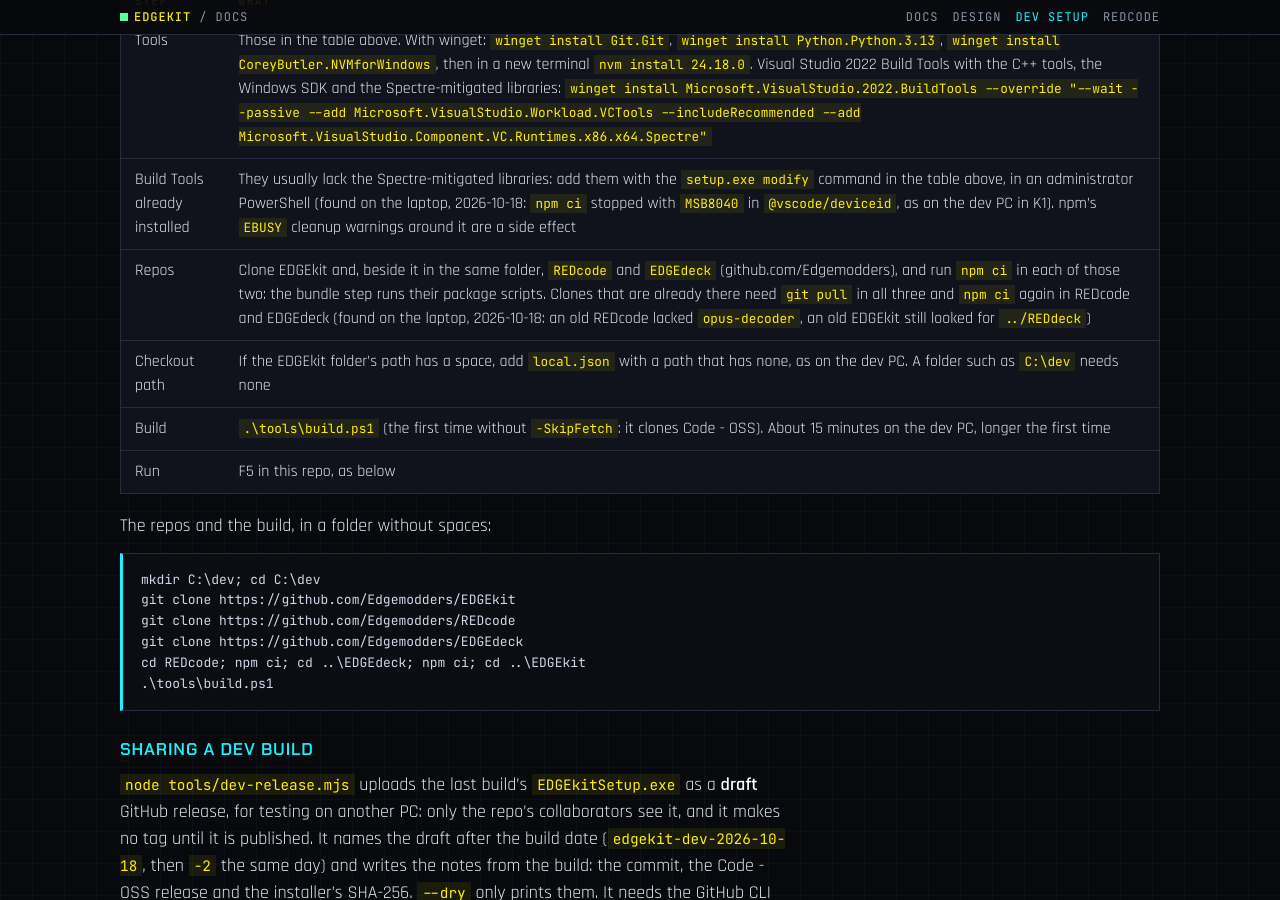
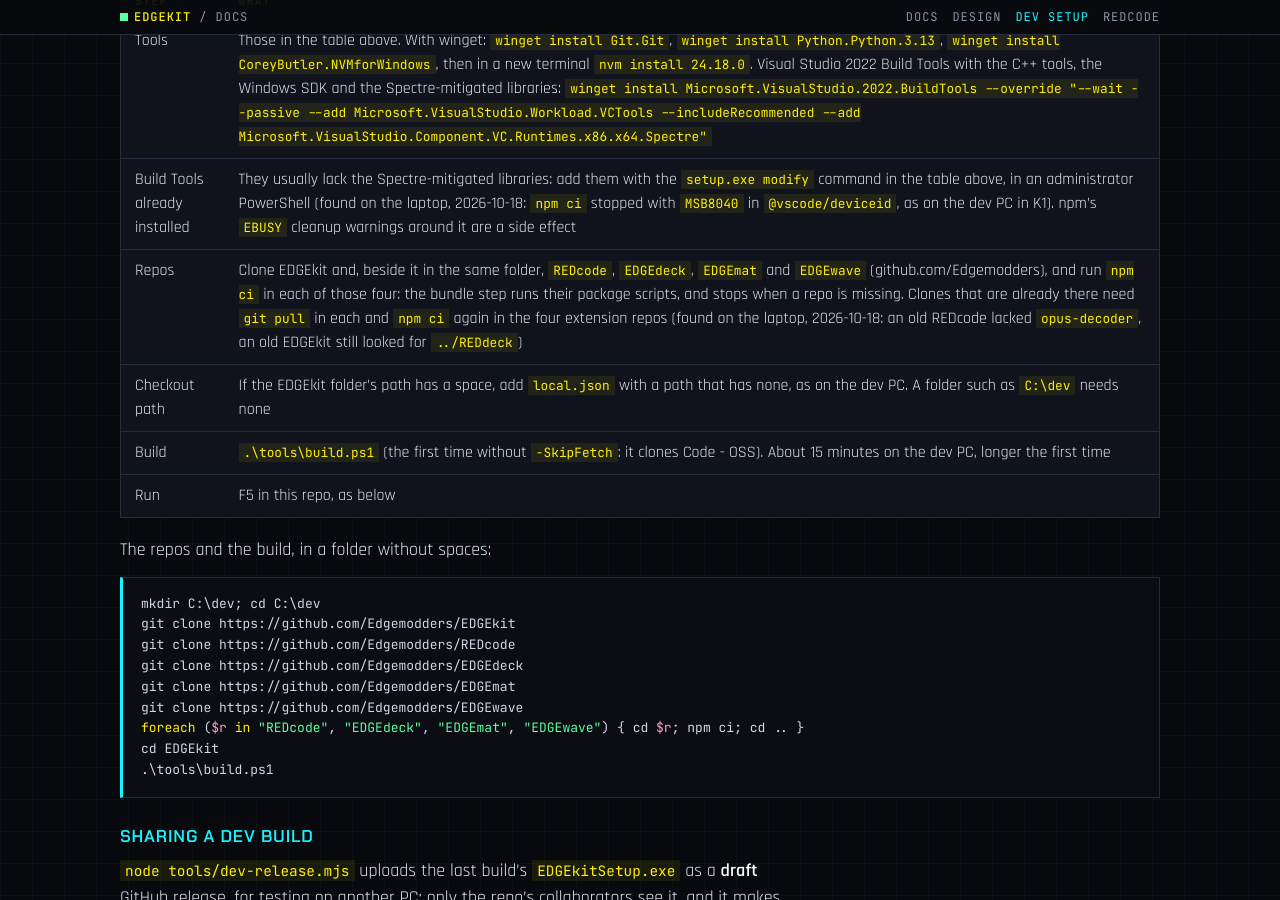
Before and after one commit to Edgemodders/EDGEkit, a Jekyll site: the page built from docs/dev-setup.md, in a window 1280 px wide and 900 px high, scrolled down 2689 px. Built offline with Jekyll 4.4.1, drawn with Linux system fonts in a browser that asks for light colours; our own code applies the rules of GitHub Pages for plain Markdown files; some of the changed text lies outside the part shown.

Commit message:
EDGEmat and EDGEwave: in the bundle and in pack 0.3.0
Both are released (EDGEmat 0.3.0, EDGEwave 0.1.0) on the Marketplace and
Open VSX. extensions.json gets their package scripts and VSIX patterns, so
the bundle step takes them; the pack lists them on both registries as 0.3.0,
not yet published. The Welcome walkthrough, the pack page, the design, the
dev setup (two more sibling clones) and the Nexus draft name them.

Co-Authored-By: Claude Opus 5.5 <noreply@anthropic.com>

````diff
--- a/docs/dev-setup.md
+++ b/docs/dev-setup.md
@@ -11,7 +11,7 @@ What a Windows PC needs to build EDGEkit. The versions below were checked on the
 | Disk | The checkout, its dependencies and the build | 290 GB free on E: | Measured in K1 |
 | A checkout folder with no spaces in its path | Upstream's install runs `node-gyp.cmd` through the shell with its path unquoted (`build/npm/preinstall.ts` at 1.140.0) | `E:\Modding\EDGEkit-build\vscode`, set in `local.json` | Found in K1, 2026-10-16: under `E:\Modding\Cyberpunk 2077\` `npm ci` stopped with `'E:\Modding\Cyberpunk' is not recognized`. `local.json` at the repo root (not committed) says where the checkout lives: `{ "vscode": "E:/Modding/EDGEkit-build/vscode" }`. Without it, the scripts use `build\vscode`. `tools/checkout.ps1` refuses a path with a space |
 | Outbound firewall rules | `npm ci` downloads packages, Electron and headers | The dev PC's firewall blocks outbound by default (`BlockOutbound`) and allows programs one by one | Each new `node.exe` needs its own rule, or `npm ci` fails with `EACCES` on the registry. The built app's own executable needs one too, to reach Open VSX (found 2026-10-18: installing an extension failed with `EACCES`): `New-NetFirewallRule -DisplayName "EDGEkit (dev build)" -Direction Outbound -Action Allow -Program "E:\Modding\EDGEkit-build\VSCode-win32-x64\EDGEkit.exe"`. In an administrator PowerShell: `New-NetFirewallRule -DisplayName "Node.js JavaScript Runtime (node.exe)" -Direction Outbound -Action Allow -Program "$env:NVM_HOME\v24.18.0\node.exe"` |
-| The sibling repos beside this one | The bundled extensions, on the dev PC | `../REDcode`, `../EDGEdeck` | Release builds download released VSIX files instead (design, "Release pipeline") |
+| The sibling repos beside this one | The bundled extensions, on the dev PC | `../REDcode`, `../EDGEdeck`, `../EDGEmat`, `../EDGEwave` (the last two from 2026-10-21) | Release builds download released VSIX files instead (design, "Release pipeline") |
 
 ## Building
 
@@ -44,7 +44,7 @@ Tried on a laptop on 2026-10-18 (existing clones, Python 3.14.6, Build Tools 17.
 |---|---|
 | Tools | Those in the table above. With winget: `winget install Git.Git`, `winget install Python.Python.3.13`, `winget install CoreyButler.NVMforWindows`, then in a new terminal `nvm install 24.18.0`. Visual Studio 2022 Build Tools with the C++ tools, the Windows SDK and the Spectre-mitigated libraries: `winget install Microsoft.VisualStudio.2022.BuildTools --override "--wait --passive --add Microsoft.VisualStudio.Workload.VCTools --includeRecommended --add Microsoft.VisualStudio.Component.VC.Runtimes.x86.x64.Spectre"` |
 | Build Tools already installed | They usually lack the Spectre-mitigated libraries: add them with the `setup.exe modify` command in the table above, in an administrator PowerShell (found on the laptop, 2026-10-18: `npm ci` stopped with `MSB8040` in `@vscode/deviceid`, as on the dev PC in K1). npm's `EBUSY` cleanup warnings around it are a side effect |
-| Repos | Clone EDGEkit and, beside it in the same folder, `REDcode` and `EDGEdeck` (github.com/Edgemodders), and run `npm ci` in each of those two: the bundle step runs their package scripts. Clones that are already there need `git pull` in all three and `npm ci` again in REDcode and EDGEdeck (found on the laptop, 2026-10-18: an old REDcode lacked `opus-decoder`, an old EDGEkit still looked for `../REDdeck`) |
+| Repos | Clone EDGEkit and, beside it in the same folder, `REDcode`, `EDGEdeck`, `EDGEmat` and `EDGEwave` (github.com/Edgemodders), and run `npm ci` in each of those four: the bundle step runs their package scripts, and stops when a repo is missing. Clones that are already there need `git pull` in each and `npm ci` again in the four extension repos (found on the laptop, 2026-10-18: an old REDcode lacked `opus-decoder`, an old EDGEkit still looked for `../REDdeck`) |
 | Checkout path | If the EDGEkit folder's path has a space, add `local.json` with a path that has none, as on the dev PC. A folder such as `C:\dev` needs none |
 | Build | `.\tools\build.ps1` (the first time without `-SkipFetch`: it clones Code - OSS). About 15 minutes on the dev PC, longer the first time |
 | Run | F5 in this repo, as below |
@@ -56,7 +56,10 @@ mkdir C:\dev; cd C:\dev
 git clone https://github.com/Edgemodders/EDGEkit
 git clone https://github.com/Edgemodders/REDcode
 git clone https://github.com/Edgemodders/EDGEdeck
-cd REDcode; npm ci; cd ..\EDGEdeck; npm ci; cd ..\EDGEkit
+git clone https://github.com/Edgemodders/EDGEmat
+git clone https://github.com/Edgemodders/EDGEwave
+foreach ($r in "REDcode", "EDGEdeck", "EDGEmat", "EDGEwave") { cd $r; npm ci; cd .. }
+cd EDGEkit
 .\tools\build.ps1
 ```
 
--- a/pack/members.json
+++ b/pack/members.json
@@ -4,11 +4,15 @@
     "edgemodders.redcode-cyberpunk",
     "edgemodders.rednode-hud-theme",
     "edgemodders.edgedeck",
+    "edgemodders.edgemat",
+    "edgemodders.edgewave",
     "jac3km4.redscript-ide-vscode"
   ],
   "openvsx": [
     "edgemodders.redcode-cyberpunk",
     "edgemodders.rednode-hud-theme",
-    "edgemodders.edgedeck"
+    "edgemodders.edgedeck",
+    "edgemodders.edgemat",
+    "edgemodders.edgewave"
   ]
 }
--- a/pack/package.json
+++ b/pack/package.json
@@ -2,8 +2,8 @@
   "name": "edgekit",
   "publisher": "edgemodders",
   "displayName": "EDGEkit",
-  "description": "EDGEkit for Visual Studio Code: the EDGE tools for Cyberpunk 2077 modding in one install. REDcode, EDGEdeck, the REDnode HUD theme and more.",
-  "version": "0.2.0",
+  "description": "EDGEkit for Visual Studio Code: the EDGE tools for Cyberpunk 2077 modding in one install. REDcode, EDGEdeck, EDGEmat, EDGEwave, the REDnode HUD theme and more.",
+  "version": "0.3.0",
   "license": "MIT",
   "icon": "icon.png",
   "preview": true,
--- a/product/welcome/edgekitWalkthrough.ts
+++ b/product/welcome/edgekitWalkthrough.ts
@@ -36,7 +36,7 @@ export const edgekitWalkthrough: BuiltinGettingStartedCategory = {
 			{
 				id: 'edgekitTools',
 				title: localize('edgekit.walkthrough.tools.title', "Install the EDGE tools"),
-				description: localize('edgekit.walkthrough.tools.description', "The EDGEkit pack installs the EDGE extensions from Open VSX: REDcode, a modding workspace for the game's files, and EDGEdeck, a simple mod manager. New EDGE tools join the pack as they come out.\n{0}\n{1}", Button(localize('edgekit.walkthrough.tools.button', "Install the EDGEkit Pack"), 'command:workbench.extensions.installExtension?%5B%22edgemodders.edgekit%22%5D'), Button(localize('edgekit.walkthrough.tools.browse', "Browse EDGE Extensions"), 'command:workbench.extensions.search?%22edgemodders%22')),
+				description: localize('edgekit.walkthrough.tools.description', "The EDGEkit pack installs the EDGE extensions from Open VSX: REDcode, a modding workspace for the game's files; EDGEdeck, a simple mod manager; EDGEmat, a material editor; and EDGEwave, a sound studio. New EDGE tools join the pack as they come out.\n{0}\n{1}", Button(localize('edgekit.walkthrough.tools.button', "Install the EDGEkit Pack"), 'command:workbench.extensions.installExtension?%5B%22edgemodders.edgekit%22%5D'), Button(localize('edgekit.walkthrough.tools.browse', "Browse EDGE Extensions"), 'command:workbench.extensions.search?%22edgemodders%22')),
 				completionEvents: ['extensionInstalled:edgemodders.edgekit'],
 				media: { type: 'svg', altText: 'The EDGE extensions in the Extensions view.', path: 'edgekit-tools.svg' },
 			},
````
Also changed, not shown: CLAUDE.md (+1 -1 lines), docs/design.md (+4 -4 lines), docs/index.md (+1 -1 lines), extensions.json (+6 -6 lines), pack/CHANGELOG.md, pack/README.md, 1 other file.
